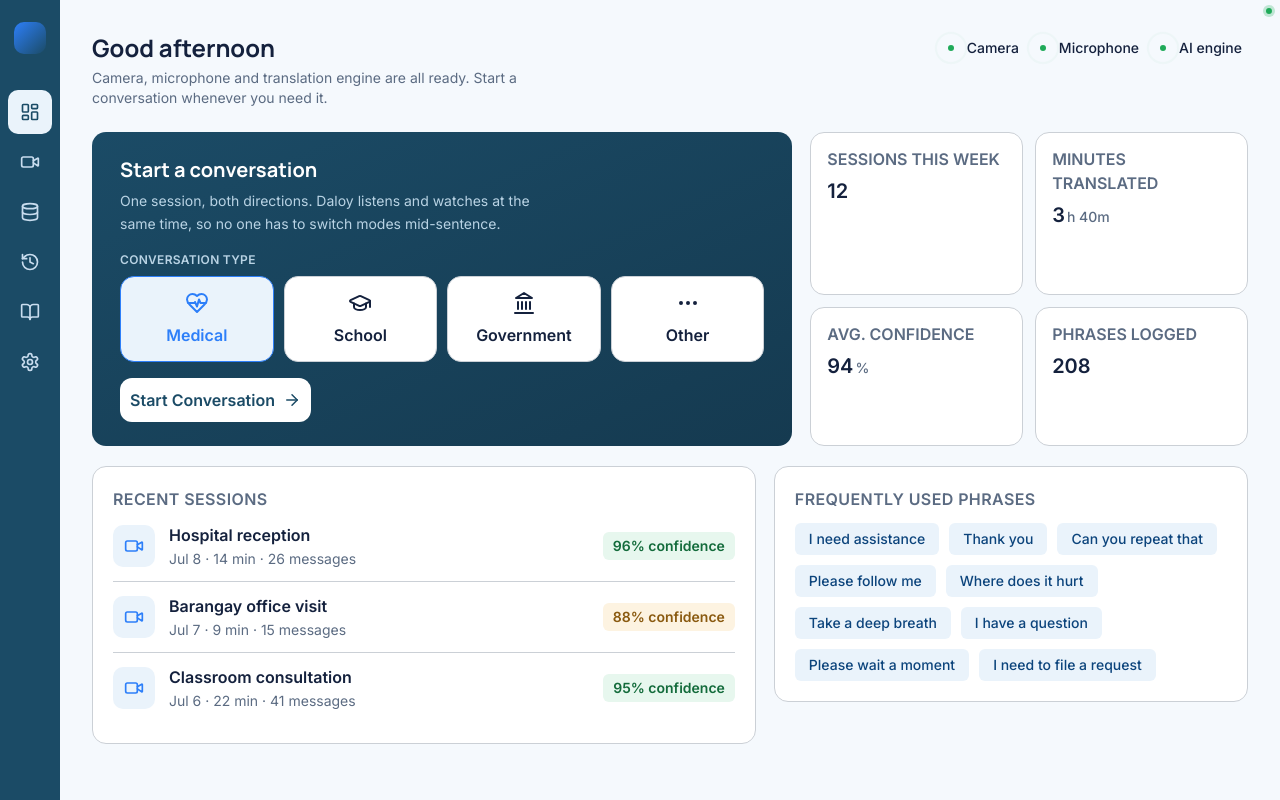
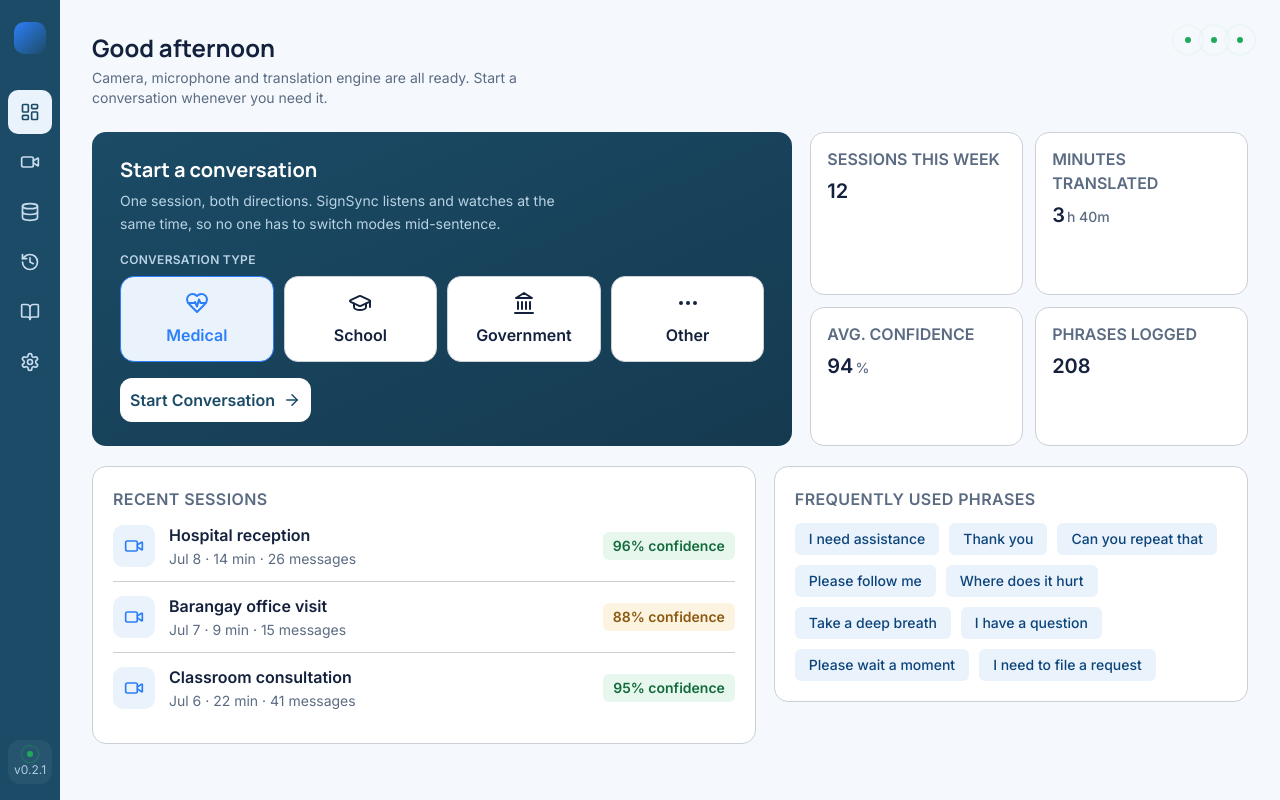
Before and after one commit to Kzarka7/SignSync, a React (Vite) app in the folder Frontend/: page /dashboard in a window 1280 px wide. Both pictures are taken after a click on the button "Close sidebar". Built offline with nearby package versions, Linux system fonts and the light colour scheme; no server answers.

Commit message:
quick update for the ui

```diff
--- a/Frontend/index.html
+++ b/Frontend/index.html
@@ -3,7 +3,7 @@
   <head>
     <meta charset="UTF-8" />
     <meta name="viewport" content="width=device-width, initial-scale=1.0" />
-    <title>Purdoy — FSL Conversation Assistant</title>
+    <title>SignSync — FSL Conversation Assistant</title>
     <link rel="preconnect" href="https://fonts.googleapis.com" />
     <link href="https://fonts.googleapis.com/css2?family=Manrope:wght@500;600;700;800&family=Inter:wght@400;500;600&family=IBM+Plex+Mono:wght@400;500&display=swap" rel="stylesheet" />
   </head>
--- a/Frontend/src/components/dashboard/QuickStartCard.tsx
+++ b/Frontend/src/components/dashboard/QuickStartCard.tsx
@@ -12,7 +12,7 @@ export default function QuickStartCard() {
     <div className="relative overflow-hidden bg-gradient-to-br from-trust to-[#153A50] rounded-xl2 px-7 py-6 text-white">
       <h2 className="text-xl font-display font-bold mb-1.5">Start a conversation</h2>
       <p className="text-sm text-[#B9D3E4] max-w-md leading-relaxed mb-4">
-        One session, both directions. Daloy listens and watches at the same time, so no one has to switch
+        One session, both directions. SignSync listens and watches at the same time, so no one has to switch
         modes mid-sentence.
       </p>
 
--- a/Frontend/src/components/layout/Sidebar.tsx
+++ b/Frontend/src/components/layout/Sidebar.tsx
@@ -1,4 +1,5 @@
 import { NavLink, useLocation } from "react-router-dom";
+import StatusPill from '../shared/StatusPill'
 import {
   LayoutDashboard,
   Video,
@@ -28,13 +29,7 @@ interface NavItem {
 
 const navItems: NavItem[] = [
   { to: "/dashboard", label: "Dashboard", icon: LayoutDashboard },
-  {
-    to: "/live",
-    label: "Live conversation",
-    icon: Video,
-    live: true,
-    activePaths: ["/live", "/session-setup"],
-  },
+  { to: "/live", label: "Live conversation", icon: Video },
   { to: "/dataset-collector", label: "Dataset Collector", icon: Database },
   { to: "/history", label: "History", icon: History },
   { to: "/resources", label: "Resources", icon: BookOpen },
@@ -54,10 +49,13 @@ export default function Sidebar({ isCollapsed, onToggle }: SidebarProps) {
         } gap-2.5 mb-6`}
       >
         {!isCollapsed && (
-          <NavLink to="/dashboard" className="flex items-center gap-2 overflow-hidden">
+          <NavLink
+            to="/dashboard"
+            className="flex items-center gap-2 overflow-hidden"
+          >
             <div className="w-8 h-8 rounded-[10px] bg-gradient-to-br from-signal to-trust flex-shrink-0" />
             <div className="font-display font-bold text-lg leading-none whitespace-nowrap">
-              Purdoy
+              SignSync
             </div>
           </NavLink>
         )}
@@ -117,13 +115,18 @@ export default function Sidebar({ isCollapsed, onToggle }: SidebarProps) {
         );
       })}
 
-      {/* Footer */}
-      {!isCollapsed && (
+      {isCollapsed ? (
+        <div className="mt-auto flex flex-col items-center px-3.5 py-1.5 rounded-xl bg-white/5 text-sm text-[#AFCBE4] leading-relaxed">
+          <StatusPill state="ready" />
+          <span className="text-xs text-[#AFCBE4]">v0.2.1</span>
+        </div>
+      ) : (
         <div className="mt-auto p-3.5 rounded-xl bg-white/5 text-sm text-[#AFCBE4] leading-relaxed">
-          <b className="block text-[13px] text-[#EAF3FB] font-display mb-0.5">
+          <b className="flex items-center gap-2 text-[13px] text-[#EAF3FB] font-display mb-0.5">
             Device status
+            <StatusPill state="ready" />
           </b>
-          All systems ready · model v2.3
+          All systems ready · model v0.2.1
         </div>
       )}
     </aside>
--- a/Frontend/src/components/live/LiveTopbar.tsx
+++ b/Frontend/src/components/live/LiveTopbar.tsx
@@ -33,8 +33,9 @@ export default function LiveTopbar({ onEnd, onExport }: { onEnd: () => void; onE
             {CONVERSATION_TYPE_LABELS[conversationType]}
           </span>
         </div>
-        <div className="text-text-2">
-          <StatusPill label="Auto-detecting · signing now" state="ready" />
+        <div className="text-text-2 text-sm font-medium flex flex-row items-center gap-2">
+          <StatusPill state="ready" />
+          <span>Auto-detecting · signing now</span>
         </div>
         <span className="font-mono text-sm text-text-3">{formatElapsedTime(elapsedSeconds)}</span>
       </div>
--- a/Frontend/src/components/shared/StatusPill.tsx
+++ b/Frontend/src/components/shared/StatusPill.tsx
@@ -1,39 +1,39 @@
-import { DeviceState } from '../../types/device'
+import { DeviceState } from "../../types/device";
 
 interface StatusPillProps {
-  label: string
-  state: DeviceState
+  state: DeviceState;
 }
 
 const stateColor: Record<DeviceState, string> = {
-  ready: 'bg-success',
-  tracking: 'bg-success',
-  listening: 'bg-success',
-  warning: 'bg-amber',
-  offline: 'bg-text-3',
-}
+  ready: "bg-success",
+  tracking: "bg-success",
+  listening: "bg-success",
+  warning: "bg-amber",
+  offline: "bg-text-3",
+};
 
 const ringColor: Record<DeviceState, string> = {
-  ready: 'border-success',
-  tracking: 'border-success',
-  listening: 'border-success',
-  warning: 'border-amber',
-  offline: 'border-text-3',
-}
+  ready: "border-success",
+  tracking: "border-success",
+  listening: "border-success",
+  warning: "border-amber",
+  offline: "border-text-3",
+};
 
 // The signature "pulse ring" indicator, reused across the sidebar,
 // dashboard header, camera panel, and detection status panel so every
 // live/AI state in the product reads as one coherent visual language.
-export default function StatusPill({ label, state }: StatusPillProps) {
+export default function StatusPill({ state }: StatusPillProps) {
   return (
-    <div className="flex items-center gap-2 py-1.5 pr-1.5 text-sm font-medium">
-      <span className="relative w-4 h-4 flex-shrink-0">
-        {state !== 'offline' && (
-          <span className={`absolute inset-0 rounded-full border ${ringColor[state]} opacity-0 pulse-ring`} />
-        )}
-        <span className={`absolute inset-[5px] rounded-full ${stateColor[state]}`} />
-      </span>
-      {label}
+    <div className="relative flex py-1.5 pr-1.5 w-4 h-4 text-sm font-medium">
+      {state !== "offline" && (
+        <span
+          className={`absolute inset-0 rounded-full border ${ringColor[state]} opacity-0 pulse-ring`}
+        />
+      )}
+      <span
+        className={`absolute inset-[5px] rounded-full ${stateColor[state]}`}
+      />
     </div>
-  )
+  );
 }
--- a/Frontend/src/pages/ResourcesPage.tsx
+++ b/Frontend/src/pages/ResourcesPage.tsx
@@ -3,8 +3,8 @@ import PageHeader from '../components/layout/PageHeader'
 import ResourceCard from '../components/resources/ResourceCard'
 
 const resources = [
-  { icon: Info, title: 'How to use Daloy', description: 'A short walkthrough of starting a session, camera positioning, and reading the timeline.' },
-  { icon: ShieldCheck, title: 'How we handle your privacy', description: 'Hand detection runs locally in your browser and never leaves your device. Speech recognition uses your browser\u2019s built-in service, which may send audio to your browser\u2019s provider (e.g. Google for Chrome/Edge) for transcription \u2014 no audio or video is stored by Daloy itself.' },
+  { icon: Info, title: 'How to use SignSync', description: 'A short walkthrough of starting a session, camera positioning, and reading the timeline.' },
+  { icon: ShieldCheck, title: 'How we handle your privacy', description: 'Hand detection runs locally in your browser and never leaves your device. Speech recognition uses your browser\u2019s built-in service, which may send audio to your browser\u2019s provider (e.g. Google for Chrome/Edge) for transcription \u2014 no audio or video is stored by SignSync itself.' },
   { icon: HandMetal, title: 'Common FSL phrases', description: 'Browse everyday signs by category, with example clips for each one.' },
   { icon: PlayCircle, title: 'Tutorial videos', description: 'Short recordings covering setup, calibration, and troubleshooting.' },
   { icon: AlertTriangle, title: 'Emergency phrases', description: 'Pre-translated urgent phrases for quick access during a crisis.' },
--- a/Frontend/src/pages/SettingsPage.tsx
+++ b/Frontend/src/pages/SettingsPage.tsx
@@ -26,7 +26,7 @@ export default function SettingsPage() {
 
   return (
     <div>
-      <PageHeader title="Settings" description="Tune how Daloy looks, sounds, and responds to you." />
+      <PageHeader title="Settings" description="Tune how SignSync looks, sounds, and responds to you." />
       <div className="grid grid-cols-[220px_1fr] gap-6">
         <SettingsNav onSelect={() => {}} />
         <Card>
--- a/Frontend/tailwind.config.js
+++ b/Frontend/tailwind.config.js
@@ -18,7 +18,7 @@ export default {
         'amber-dark': '#8A5A10',
         danger: '#E0554C',
         'danger-light': '#FCEAE9',
-        border: '#cbd0d6',
+        border: '#CBD0D6',
         'text-2': '#5B6B82',
         'text-3': '#8C9AAF',
       },
```
